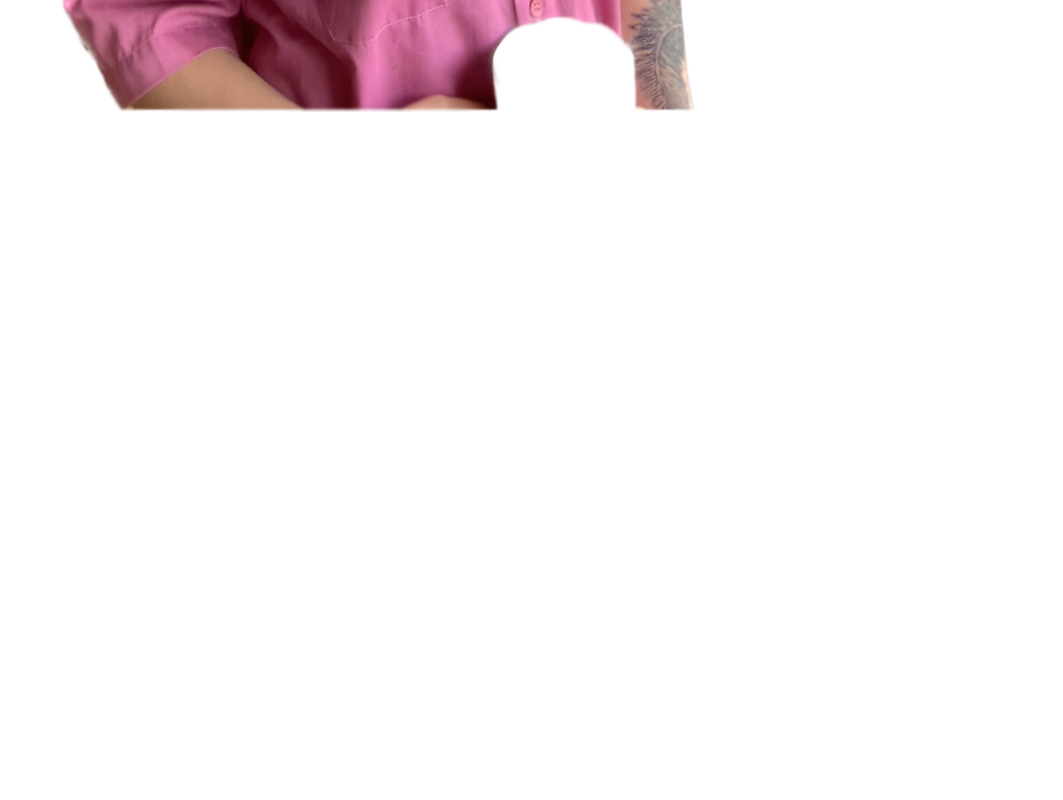
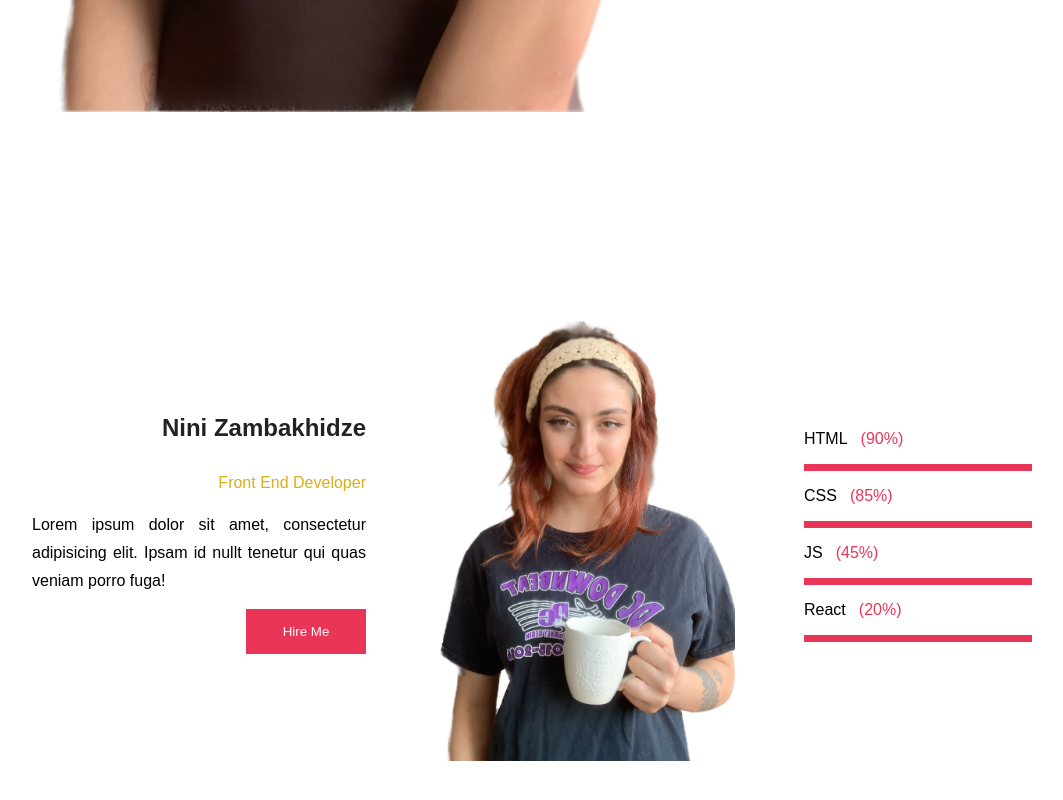
Before and after one commit to ninishka/course-work-react, a React (Create React App) app: page / in a window 1280 px wide. Shown: the part 904-1704 px from the top of the page, without its empty margins (108-1171 px from the left). Before the commit the page ends 1036 px from the top, so only its background shows below. Built offline with nearby package versions, Linux system fonts and the light colour scheme.

Commit message:
second section done without observer

```diff
--- a/src/App.js
+++ b/src/App.js
@@ -1,10 +1,12 @@
 import './App.css';
 import FirstSection from './components/FirstSection/FirstSection'
+import SecondSection from './components/SecondSection/SecondSection'
 
 function App() {
   return (
     <div className="App">
       <FirstSection />
+      <SecondSection />
     </div>
   );
 }
--- a/src/components/FirstSection/FirstSection.js
+++ b/src/components/FirstSection/FirstSection.js
@@ -6,7 +6,7 @@ import {
   Slider,
   SliderImage,
   ButtonNext,
-  SliderItem,
+  SliderUl,
   Name,
   StyledLi
 } from './styled'
@@ -59,12 +59,10 @@ const slidesData = [
   },
 ]
 
-
-
 const FirstSection = () => {
   const [ activeSlide, setActiveSlide ] = useState(0)
 
-  const change = (movingForward = true) => {
+  const changeSlide = (movingForward = true) => {
     let newActiveSlide = activeSlide
     if (movingForward) {
       newActiveSlide += 1
@@ -77,21 +75,23 @@ const FirstSection = () => {
     setActiveSlide(newActiveSlide)
   }
 
-  setInterval(() => change(), 5000)
+  // setInterval(() => {
+  //   console.log('setInterval')
+  //   changeSlide()
+  // }, 5000)
 
   return (
     <PersonalNameInfo>
       <Slider id='slider'>
-        <ButtonNext onClick={() => change()}>{'<'}</ButtonNext>
+        <ButtonNext onClick={() => changeSlide(false)}>{'<'}</ButtonNext>
         {slidesData.map(({ alt, src }, index) => (
-          <SliderItem $isActive={index === activeSlide} key={alt} >
+          <SliderUl $isActive={index === activeSlide} key={alt} >
             <StyledLi>
               <SliderImage src={src} alt={alt} />
             </StyledLi>
-          </SliderItem>
+          </SliderUl>
         ))}
-        <ButtonNext onClick={() => change()}>{'>'}</ButtonNext>
-
+        <ButtonNext onClick={() => changeSlide()}>{'>'}</ButtonNext>
       </Slider>
       <NameOccupation>
         <Name>Hi, I' Am Nini Zambakhidze</Name>
@@ -99,7 +99,7 @@ const FirstSection = () => {
         <div>
           {data?.map(({ href, src, alt }) => (
             <a href={href} key={alt} target="_blank">
-              <StyledImg src={src} alt={alt} key={alt} />
+              <StyledImg src={src} alt={alt} />
             </a>
           ))}
         </div>
--- a/src/components/FirstSection/styled.js
+++ b/src/components/FirstSection/styled.js
@@ -64,13 +64,12 @@ export const ButtonNext = styled.button`
   }
 `
 
-export const SliderItem = styled.ul`
+export const SliderUl = styled.ul`
   display: ${props => props.$isActive ? 'block' : 'none'}
 `
 
 export const StyledLi = styled.li`
   list-style-type: none;
-
 `
 
 export const Name = styled.h2`
--- /dev/null
+++ b/src/components/SecondSection/SecondSection.js
@@ -0,0 +1,92 @@
+
+import {
+  Section2Wrapper,
+  Information,
+  MyNameAgain,
+  Occupation2,
+  Description,
+  HireMe,
+  MiddleImgItself,
+  BarWrapper,
+  Item,
+  Languages,
+  Persentage,
+  BarCont,
+  MyBar
+} from './styled'
+
+import tpt3 from '../imgs/tpt3.png'
+
+
+const progressBarData = [
+  { id: "myBar1", text: 'HTML', finalWidth: 90,  width: 10  },
+  { id: "myBar2", text: 'CSS', finalWidth: 85,  width: 10 },
+  { id: "myBar3", text: 'JS', finalWidth: 45,  width: 10  },
+  { id: "myBar4", text: 'React', finalWidth: 20,  width: 10 },
+]
+
+const SecondSection = () => {
+  // function move() {
+  //   let width = 10;
+
+  //   const observer = new IntersectionObserver(function(entries) {
+  //     entries.forEach(entry => {
+  //       if (entry.isIntersecting) {
+  //         const id = setInterval(frame, 50); //რამდენად სწრაფად მუშაობს
+
+  //         function frame() {
+  //           const targetWidth = progressBarData.find(bar => bar?.id === entry?.target?.id)?.finalWidth || 20;
+
+  //           if (width >= targetWidth) {
+  //             clearInterval(id);
+  //           } else {
+  //             width++;
+  //             progressBarData.forEach(bar => {
+  //               if (bar.id === entry?.target?.id) {
+  //                 entry.target.style.width = width + '%'; //დავამატე სიგანე
+  //               }
+  //             });
+  //           }
+  //         }
+  //       }
+  //     });
+  //   });
+
+  //   progressBarData.forEach(data => {
+  //     observer.observe(document.getElementById(data.id)); // entries = document.getElementById(data.id)
+  //   });
+  // }
+
+  return (
+    <Section2Wrapper>
+      <Information>
+        <MyNameAgain>Nini Zambakhidze</MyNameAgain>
+        <Occupation2>Front End Developer</Occupation2>
+        <Description>
+          Lorem ipsum dolor sit amet, consectetur adipisicing elit. Ipsam id nullt tenetur qui quas veniam porro fuga!
+        </Description>
+        <a href="">
+          <HireMe>Hire Me</HireMe>
+        </a>
+      </Information>
+      <div>
+        <MiddleImgItself src={tpt3} alt="niniimg"/>
+      </div>
+      <BarWrapper>
+        {progressBarData.map(({id, text, finalWidth, width}) => (
+          <Item>
+            <Languages>
+              <p>{text}</p>
+              <Persentage>{`(${finalWidth}%)`}</Persentage>
+            </Languages>
+            <BarCont>
+              <MyBar id={id} />
+            </BarCont>
+          </Item>
+        ))}
+      </BarWrapper>
+    </Section2Wrapper>
+  );
+}
+
+export default SecondSection;
--- /dev/null
+++ b/src/components/SecondSection/styled.js
@@ -0,0 +1,96 @@
+import styled from 'styled-components'
+
+export const Section2Wrapper = styled.section`
+  display: flex;
+  align-items: center;
+  justify-content: center;
+  width: 100%;
+  height: auto;
+  font-family: 'Glacial Indifference-Bold', sans-serif;
+  position: relative;
+  margin-top: 90px;
+  /* max-width: 1051px; */
+  @media (max-width: 1000px) {
+    flex-direction: column;
+  }
+`
+export const Information = styled.div`
+  display: flex;
+  flex-direction: column;
+  align-items: end;
+  line-height: 28px;
+
+  *:not(:first-child) {
+    margin: 7px 0;
+  }
+
+  @media (max-width: 630px) {
+    margin: 30px;
+  }
+`
+export const MyNameAgain = styled.h2`
+  color: #222222;
+`
+export const Occupation2 = styled.span`
+  color: #DAAE19;
+`
+export const Description = styled.p`
+  width:334px ;
+  text-align: justify;
+  @media (max-width: 630px) {
+    width: auto;
+  }
+`
+export const HireMe = styled.button`
+  background-color: #E93656;
+  color:#FFFFFF;
+  border: none;
+  padding: 15px;
+  width: 120px;
+  transition-duration: 1s;
+
+  &:hover {
+    background-color: #DDDDDD;
+    color: #222222;
+  }
+`
+
+export const MiddleImgItself = styled.img`
+  width: 300px;
+  margin: 69px;
+
+  @media (max-width: 630px) {
+    margin: 20px;
+    width: 250px;
+  }
+`
+export const BarWrapper = styled.div`
+  display: flex;
+  flex-direction: column;
+
+  @media (max-width: 1000px) {
+    margin-bottom: 50px;
+  }
+`
+export const Item = styled.div`
+
+`
+export const Languages = styled.div`
+  display: flex;
+  flex-direction: row;
+  align-items: center;
+`
+export const Persentage = styled.span`
+  color: #E93656;
+  padding: 13px;
+`
+
+export const BarCont = styled.div`
+  background-color: #F0F0F0;
+  width: 228px;
+`
+export const MyBar = styled.div`
+  height: 7px;
+  width:100%;
+  background-color: #E93656;
+`
```
